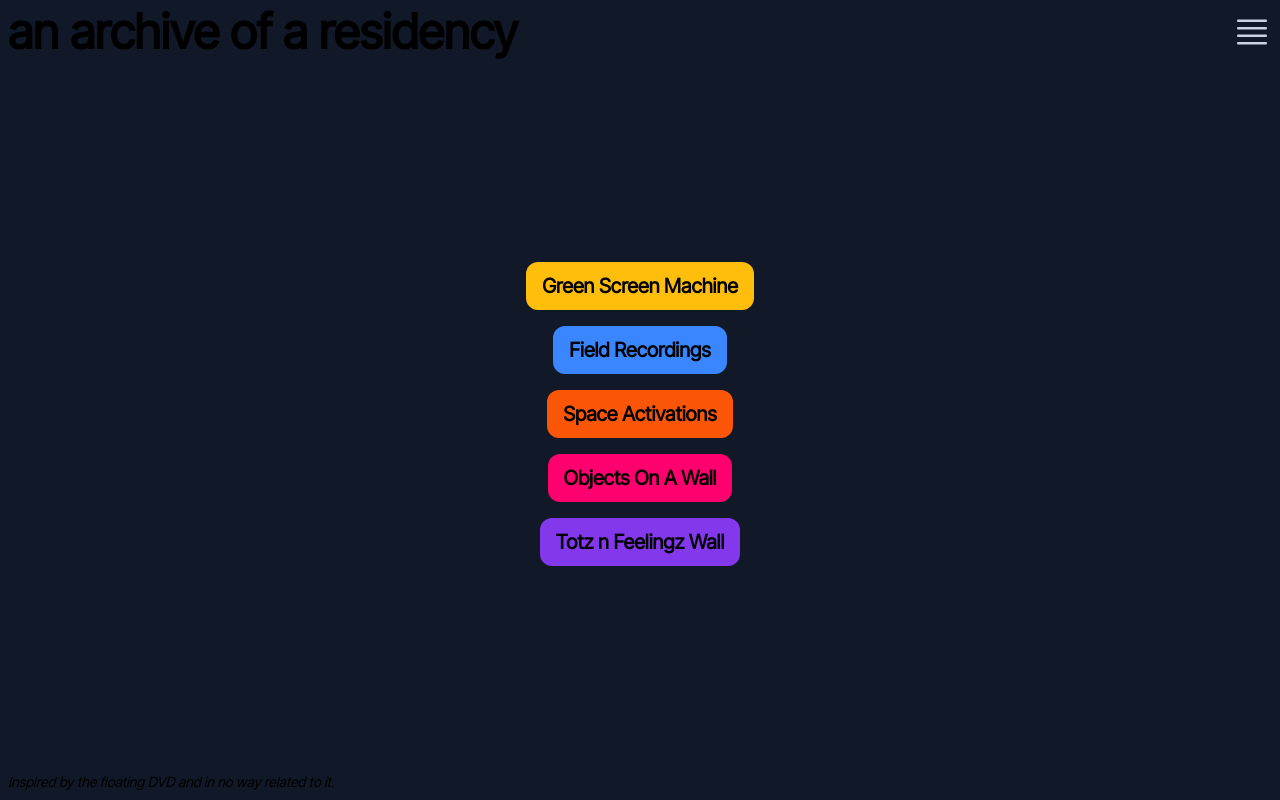
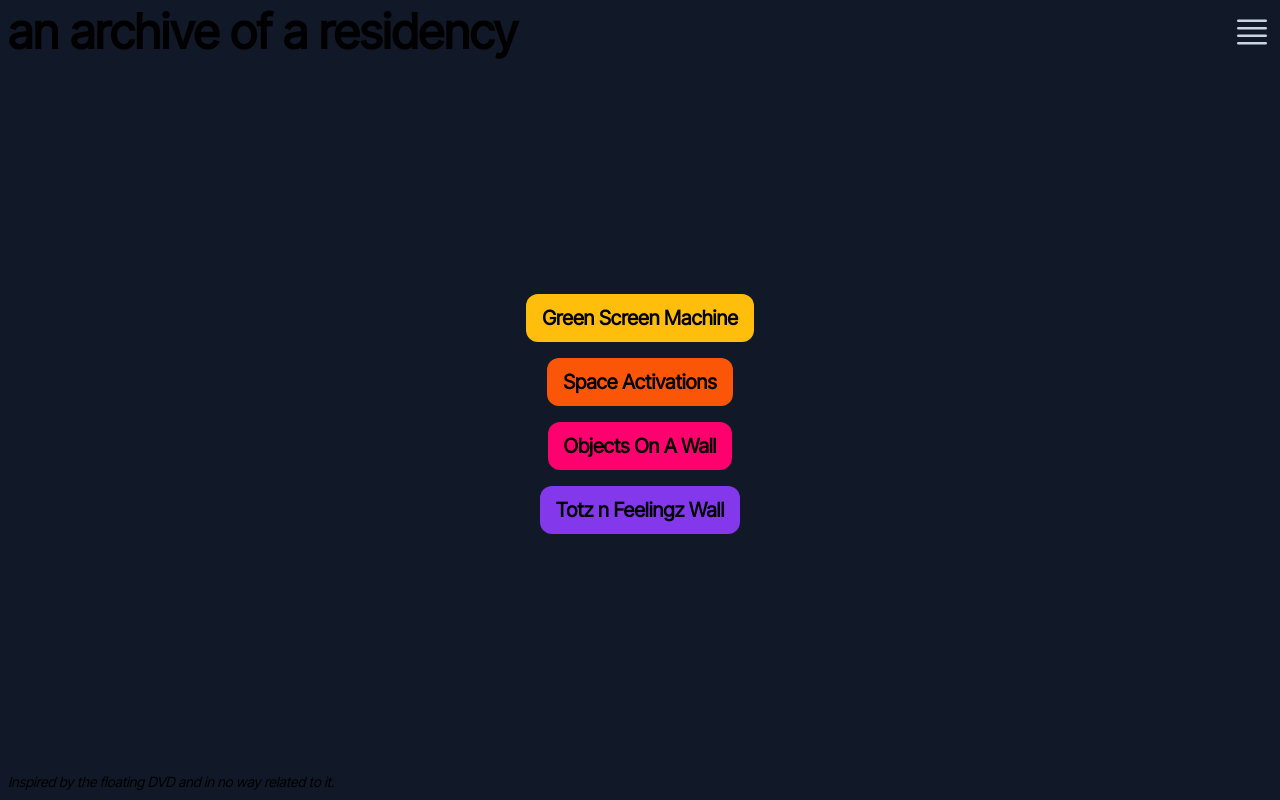
Before and after one commit to syahshiimi/dblspace_archives_2022, a Next.js app: page / in a window 1280 px wide. Built offline with nearby package versions, Linux system fonts and the light colour scheme.

Commit message:
Remove field recordings

```diff
--- a/pages/index.tsx
+++ b/pages/index.tsx
@@ -10,25 +10,18 @@ const Home: NextPage = () => {
   return (
     <>
       <Head>
-        <title>DBLSPACE Residency SAJ 2022</title>
+        <title>an archive of a residency</title>
         <meta name="description" content="SAJ" />
         <link rel="icon" href="/favicon.ico" />
       </Head>
       <div className="flex grow flex-col items-center justify-center">
         <div className="container mx-auto flex flex-col items-center justify-center gap-4 ">
           <FloatingPills
-            pillColor="bg-mikado-yellow gap-4"
+            pillColor="bg-mikado-yellow"
             setIsOpen={setIsOpen}
             isOpen={isOpen}
           >
             Green Screen Machine
-          </FloatingPills>
-          <FloatingPills
-            pillColor="bg-brilliant-azure"
-            setIsOpen={setIsOpen}
-            isOpen={isOpen}
-          >
-            Field Recordings
           </FloatingPills>
           <FloatingPills
             pillColor="bg-willpower-orange"
```
